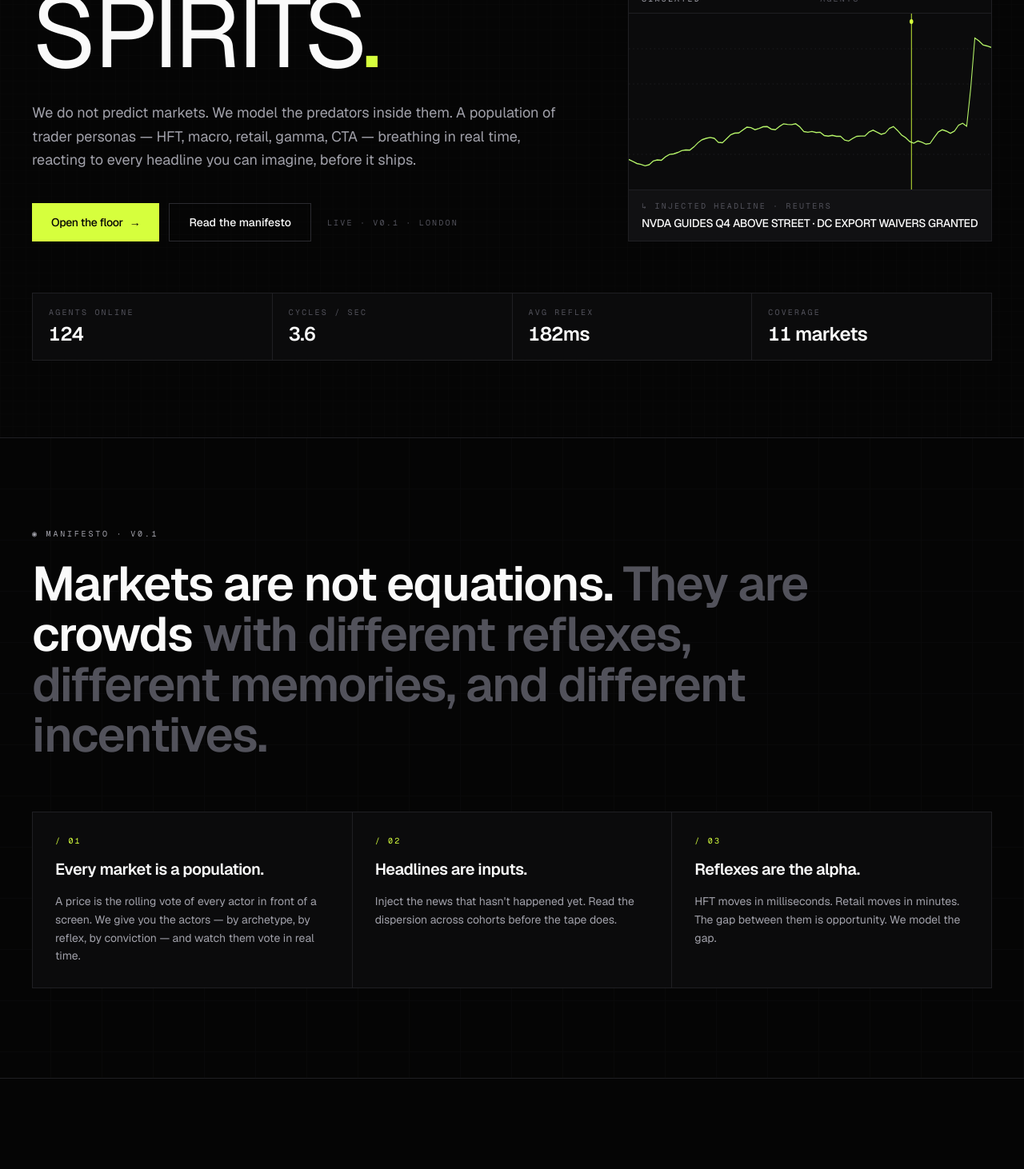
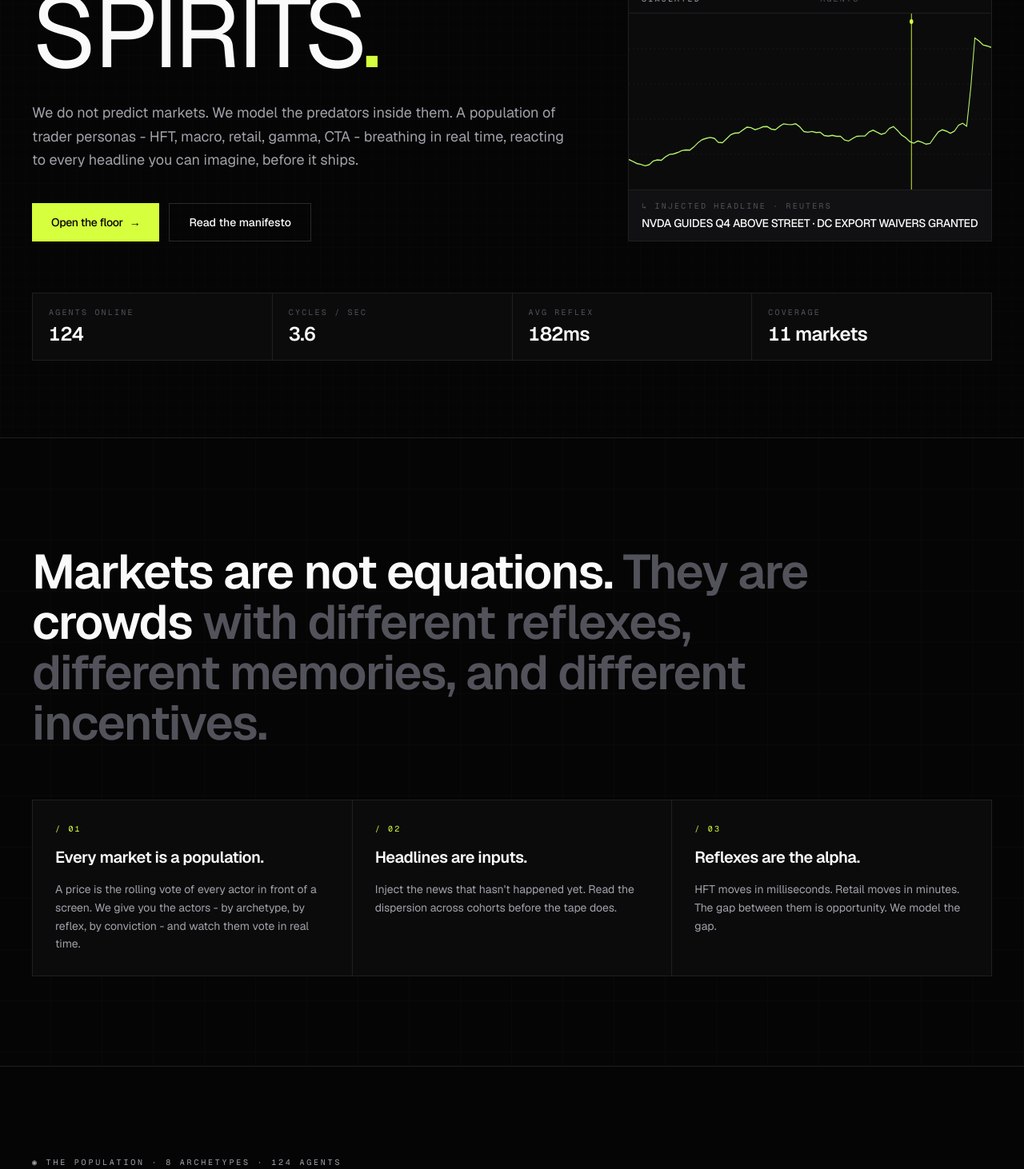
Before and after one commit to alexechoi/to-the-americas-hack-market-simulator, a Next.js app in the folder frontend/: page / in a window 1280 px wide. Shown: the part 520-1982 px from the top of the page at 80% size. Built offline with nearby package versions, Linux system fonts and the light colour scheme.

Commit message:
Update layout titles and remove redundant text from landing components for clarity and consistency. Adjusted titles to use a single hyphen and removed unnecessary elements from CallToAction, Hero, and Manifesto components.

```diff
--- a/frontend/app/components/landing/CallToAction.tsx
+++ b/frontend/app/components/landing/CallToAction.tsx
@@ -11,15 +11,6 @@ export function CallToAction() {
       <WarpBackground intensity={0.7} speed={2} grid={false} />
 
       <div className="relative z-10 mx-auto max-w-[1440px] px-6 py-32 md:px-10">
-        <motion.p
-          initial={{ opacity: 0, y: 6 }}
-          whileInView={{ opacity: 1, y: 0 }}
-          viewport={{ once: true, margin: "-80px" }}
-          transition={{ duration: 0.5 }}
-          className="font-mono text-[10px] uppercase tracking-[0.28em] text-[var(--color-fg-muted)]"
-        >
-          ◉ Operator access · invite only
-        </motion.p>
 
         <motion.h2
           initial={{ opacity: 0, y: 12 }}
@@ -59,9 +50,6 @@ export function CallToAction() {
           >
             Inject a headline
           </Link>
-          <span className="font-mono text-[10px] uppercase tracking-[0.22em] text-[var(--color-fg-faint)] sm:ml-2">
-            Open beta · no credentials required
-          </span>
         </motion.div>
       </div>
     </section>
--- a/frontend/app/components/landing/Hero.tsx
+++ b/frontend/app/components/landing/Hero.tsx
@@ -54,7 +54,7 @@ export function Hero() {
               className="mt-8 max-w-2xl text-base leading-relaxed text-[var(--color-fg-muted)] md:text-lg"
             >
               We do not predict markets. We model the predators inside them. A
-              population of trader personas — HFT, macro, retail, gamma, CTA —
+              population of trader personas - HFT, macro, retail, gamma, CTA -
               breathing in real time, reacting to every headline you can
               imagine, before it ships.
             </motion.p>
@@ -83,9 +83,6 @@ export function Hero() {
               >
                 Read the manifesto
               </Link>
-              <span className="font-mono text-[10px] uppercase tracking-[0.22em] text-[var(--color-fg-faint)] sm:ml-2">
-                Live · v0.1 · London
-              </span>
             </motion.div>
           </div>
 
--- a/frontend/app/components/landing/Manifesto.tsx
+++ b/frontend/app/components/landing/Manifesto.tsx
@@ -6,7 +6,7 @@ const STATEMENTS = [
   {
     n: "01",
     title: "Every market is a population.",
-    body: "A price is the rolling vote of every actor in front of a screen. We give you the actors — by archetype, by reflex, by conviction — and watch them vote in real time.",
+    body: "A price is the rolling vote of every actor in front of a screen. We give you the actors - by archetype, by reflex, by conviction - and watch them vote in real time.",
   },
   {
     n: "02",
@@ -28,15 +28,6 @@ export function Manifesto() {
     >
       <div className="bg-grid pointer-events-none absolute inset-0 opacity-[0.18]" />
       <div className="relative mx-auto max-w-[1440px] px-6 py-28 md:px-10">
-        <motion.p
-          initial={{ opacity: 0, y: 6 }}
-          whileInView={{ opacity: 1, y: 0 }}
-          viewport={{ once: true, margin: "-80px" }}
-          transition={{ duration: 0.5 }}
-          className="font-mono text-[10px] uppercase tracking-[0.28em] text-[var(--color-fg-muted)]"
-        >
-          ◉ Manifesto · v0.1
-        </motion.p>
         <motion.h2
           initial={{ opacity: 0, y: 12 }}
           whileInView={{ opacity: 1, y: 0 }}
--- a/frontend/app/layout.tsx
+++ b/frontend/app/layout.tsx
@@ -14,7 +14,7 @@ const geistMono = Geist_Mono({
 });
 
 export const metadata: Metadata = {
-  title: "Animal Spirits — agent-based market simulator",
+  title: "Animal Spirits - agent-based market simulator",
   description:
     "A finance-native multi-agent market simulator. Inject a headline, watch a population of trader personas react in real time, and see the price move before it moves.",
 };
```
